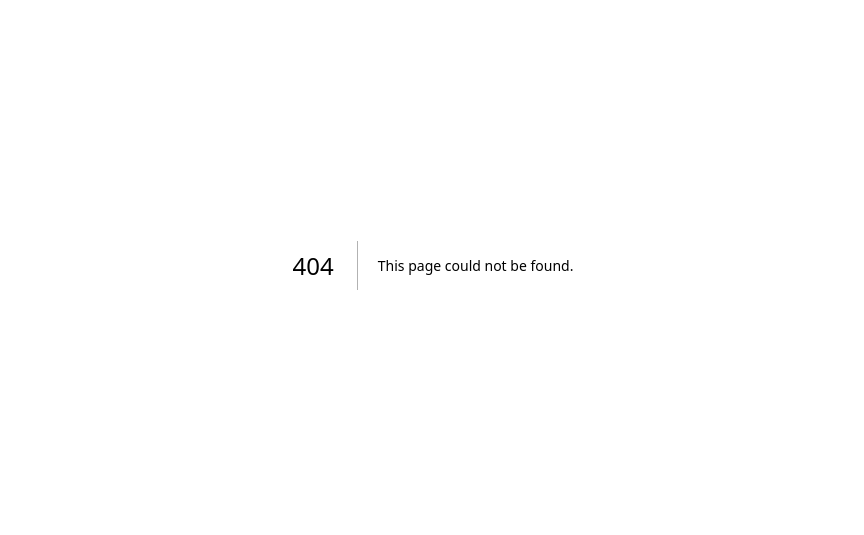
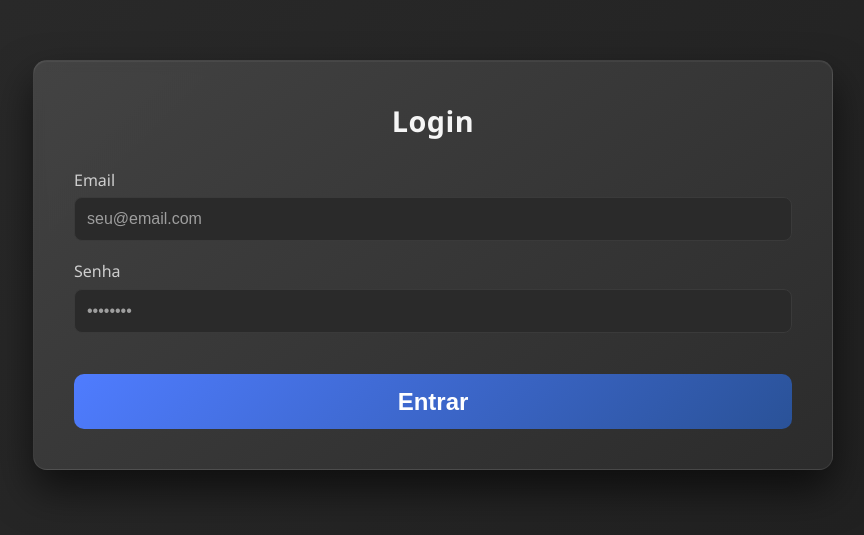
Before and after one commit to AndreSouzanl/Lista_compras_frontend, a Next.js app: page /login in a window 1280 px wide. Before the commit this address had no page. Shown: the part 135-670 px from the top of the page, without its empty margins (207-1071 px from the left). Built offline with nearby package versions, Linux system fonts and the light colour scheme.

Commit message:
atualizandoProjeto01012026

```diff
--- a/src/app/layout.js
+++ b/src/app/layout.js
@@ -1,4 +1,5 @@
 
+import { AuthProvider } from "@/context/AuthContext";
 import "./globals.css";
 
 export const metadata = {
@@ -8,9 +9,9 @@ export const metadata = {
 
 export default function RootLayout({ children }) {
   return (
-    <html lang="pt-br">
+    <html lang="pt-BR">
       <body>
-        {children}
+        <AuthProvider>{children}</AuthProvider>
       </body>
     </html>
   );
--- /dev/null
+++ b/src/app/login/page.js
@@ -0,0 +1,83 @@
+"use client";
+
+import { useState } from "react";
+import styles from "./page.module.css";
+import { authService } from "@/utils/authService";
+import { useAuth } from "@/context/AuthContext";
+import { useRouter } from "next/navigation";
+
+export default function LoginPage() {
+  const { login } = useAuth();
+  const router = useRouter();
+  const [email, setEmail] = useState("");
+  const [senha, setSenha] = useState("");
+  const [mensagem, setMensagem] = useState(null);
+
+
+
+  async function handleLogin(e) {
+    e.preventDefault();
+
+    if (!email || !senha) {
+      setMensagem({ texto: "Preencha todos os campos", tipo: "erro" });
+      return;
+    }
+
+    try {
+      const response = await authService.login(email, senha);
+
+
+       login(response.data.usuario, response.data.token);
+
+      setMensagem({ texto: "Login realizado com sucesso!", tipo: "sucesso" });
+
+      setTimeout(() => {
+        router.push("/");
+      }, 1000);
+    } catch (error) {
+      setMensagem({ texto: "Email ou senha inválidos", tipo: "erro" });
+    }
+  }
+
+  return (
+    <div className={styles.container}>
+      <form className={styles.card} onSubmit={handleLogin}>
+        <h1 className={styles.title}>Login</h1>
+
+        <div className={styles.inputGroup}>
+          <label>Email</label>
+          <input
+            type="email"
+            value={email}
+            onChange={(e) => setEmail(e.target.value)}
+            placeholder="seu@email.com"
+          />
+        </div>
+
+        <div className={styles.inputGroup}>
+          <label>Senha</label>
+          <input
+            type="password"
+            value={senha}
+            onChange={(e) => setSenha(e.target.value)}
+            placeholder="••••••••"
+          />
+        </div>
+
+        <button className={styles.button} type="submit">
+          Entrar
+        </button>
+
+        {mensagem && (
+          <p
+            className={`${styles.message} ${
+              mensagem.tipo === "erro" ? styles.error : styles.success
+            }`}
+          >
+            {mensagem.texto}
+          </p>
+        )}
+      </form>
+    </div>
+  );
+}
--- /dev/null
+++ b/src/app/login/page.module.css
@@ -0,0 +1,121 @@
+/* Container principal */
+.container {
+  min-height: 100vh;
+  display: flex;
+  align-items: center;
+  justify-content: center;
+  background: linear-gradient(135deg, #2b2b2b, #1f1f1f);
+  font-family: "Segoe UI", Tahoma, Geneva, Verdana, sans-serif;
+}
+
+/* Card de login */
+.card {
+  width: 100%;
+  max-width: 800px;
+  padding: 2.5rem;
+  border-radius: 14px;
+  background: linear-gradient(
+    145deg,
+    rgba(70, 70, 70, 0.9),
+    rgba(45, 45, 45, 0.9)
+  );
+  box-shadow: 0 20px 40px rgba(0, 0, 0, 0.6),
+    inset 0 1px 0 rgba(255, 255, 255, 0.05);
+
+  border: 1px solid rgba(255, 255, 255, 0.08);
+  backdrop-filter: blur(6px);
+}
+
+/* Título */
+.title {
+  text-align: center;
+  font-size: 1.8rem;
+  font-weight: 700;
+  margin-bottom: 1.8rem;
+  color: #f5f5f5;
+  letter-spacing: 0.5px;
+}
+
+/* Grupo de input */
+.inputGroup {
+  margin-bottom: 1.2rem;
+}
+
+/* Label */
+.inputGroup label {
+  display: block;
+  font-size: 1.0rem;
+  margin-bottom: 0.4rem;
+  color: #cfcfcf;
+}
+
+/* Input */
+.inputGroup input {
+  width: 100%;
+  padding: 0.75rem;
+  border-radius: 8px;
+
+  background: #2a2a2a;
+  border: 1px solid #3a3a3a;
+  color: #ffffff;
+  font-size: 1rem;
+
+  transition: border-color 0.3s, box-shadow 0.3s;
+}
+
+.inputGroup input::placeholder {
+  color: #9e9e9e;
+}
+
+.inputGroup input:focus {
+  outline: none;
+  border-color: #4f7cff;
+  box-shadow: 0 0 0 2px rgba(79, 124, 255, 0.25);
+}
+
+/* Botão */
+.button {
+  width: 100%;
+  padding: 0.85rem;
+  margin-top: 1.4rem;
+
+  background: linear-gradient(135deg, #4f7cff, #2a5298);
+  color: #ffffff;
+
+  border: none;
+  border-radius: 10px;
+
+  font-size: 1.5rem;
+  font-weight: 600;
+  cursor: pointer;
+
+  transition: transform 0.2s, box-shadow 0.2s, background 0.3s;
+}
+
+.button:hover {
+  transform: translateY(-1px);
+  box-shadow: 0 10px 20px rgba(42, 82, 152, 0.4);
+  background: linear-gradient(135deg, #5d8bff, #1e3c72);
+}
+
+.button:active {
+  transform: translateY(0);
+  box-shadow: none;
+}
+
+/* Mensagens */
+.message {
+  margin-top: 1rem;
+  text-align: center;
+  font-size: 1.2rem;
+}
+
+/* Erro */
+.error {
+  color: #ff6b6b;
+}
+
+/* Sucesso */
+.success {
+  color: #4caf50;
+}
--- /dev/null
+++ b/src/context/AuthContext.js
@@ -0,0 +1,42 @@
+"use client";
+import { createContext, useContext, useEffect, useState } from "react";
+import { useRouter } from "next/navigation";
+
+const AuthContext = createContext();
+
+export function AuthProvider({ children }) {
+  const [usuario, setUsuario] = useState(null);
+  const router = useRouter();
+
+  useEffect(() => {
+    const usuarioSalvo = localStorage.getItem("usuario");
+    const token = localStorage.getItem("token");
+
+    if (usuarioSalvo && token) {
+      setUsuario(JSON.parse(usuarioSalvo));
+    }
+  }, []);
+
+  function login(usuario, token) {
+    localStorage.setItem("usuario", JSON.stringify(usuario));
+    localStorage.setItem("token", token);
+    setUsuario(usuario);
+  }
+
+  function logout() {
+    localStorage.removeItem("usuario");
+    localStorage.removeItem("token");
+    setUsuario(null);
+    router.push("/login");
+  }
+
+  return (
+    <AuthContext.Provider value={{ usuario, login, logout }}>
+      {children}
+    </AuthContext.Provider>
+  );
+}
+
+export function useAuth() {
+  return useContext(AuthContext);
+}
--- a/src/utils/api.js
+++ b/src/utils/api.js
@@ -1,10 +1,22 @@
 import axios from "axios";
 
+// Cria instância da API
 export const api = axios.create({
   baseURL: "http://localhost:9000",
-  headers:{
+  headers: {
     'Content-Type': 'application/json',
   }
+});
+
+// Adiciona interceptor para sempre enviar token se existir
+api.interceptors.request.use((config) => {
+  const token = localStorage.getItem("token"); // pega token do login
+  if (token) {
+    config.headers.Authorization = `Bearer ${token}`;
+  }
+  return config;
+}, (error) => {
+  return Promise.reject(error);
 });
 
 export const produtoService = {
--- /dev/null
+++ b/src/utils/authService.js
@@ -0,0 +1,5 @@
+import { api } from "./api";
+
+export const authService = {
+  login: (email, senha) => api.post("/login", { email, senha }),
+}
```
Also changed, not shown: src/app/page.js (+99 -27 lines), src/componentes/Header/Header.module.css (+29 -7 lines), src/componentes/Header/index.jsx (+17 -4 lines), 1 other file (tests, documents, lock files or other folders).
